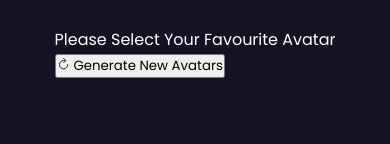
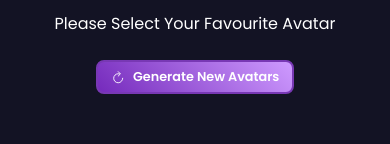
Before and after one commit to Himanshu07-debug/Gupshup-client, a React (Create React App) app: page /avatar in a window 390 px wide. Shown: the part 364-508 px from the top of the page. Built offline with nearby package versions, Linux system fonts and the light colour scheme; sample sign-in values are in the browser's storage.

Commit message:
Update Avatar.scss

```diff
--- a/src/pages/Avatar/Avatar.scss
+++ b/src/pages/Avatar/Avatar.scss
@@ -26,6 +26,33 @@
             color: #fff;
             font-weight: 400;
             font-size: 1.5rem; // Slightly reduced font size
+        }
+
+        .refresh-btn {
+            display: flex;
+            align-items: center;
+            justify-content: center;
+            gap: 0.5rem;
+            margin: 1.5rem auto 0;
+            padding: 0.7rem 1.5rem;
+            background: linear-gradient(45deg, #752abc, #ce9aff);
+            border: solid 2px #7838b4;
+            border-radius: 0.5rem;
+            color: #fff;
+            font-size: 1rem;
+            font-weight: 600;
+            cursor: pointer;
+            transition: all 0.3s ease;
+
+            &:hover {
+                background: linear-gradient(45deg, #ce9aff, #752abc);
+                transform: scale(1.05);
+                box-shadow: 0 0 10px rgba(117, 42, 188, 0.5);
+            }
+
+            svg {
+                font-size: 1.2rem;
+            }
         }
     }
 
@@ -63,6 +90,15 @@
             h2 {
                 font-size: 1.2rem; // Further reduce font size for smaller screens
             }
+
+            .refresh-btn {
+                padding: 0.5rem 1rem;
+                font-size: 0.9rem;
+
+                svg {
+                    font-size: 1rem;
+                }
+            }
         }
 
         .avatars {
@@ -85,6 +121,15 @@
             h2 {
                 font-size: 1rem; // Further reduce font size for very small screens
             }
+
+            .refresh-btn {
+                padding: 0.4rem 0.8rem;
+                font-size: 0.8rem;
+
+                svg {
+                    font-size: 0.9rem;
+                }
+            }
         }
 
         .avatars {
```
